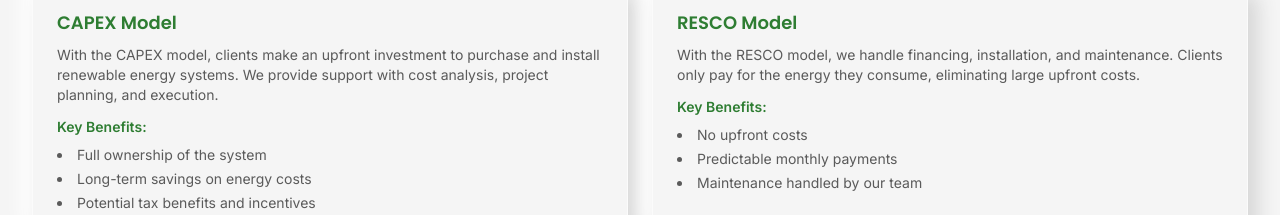
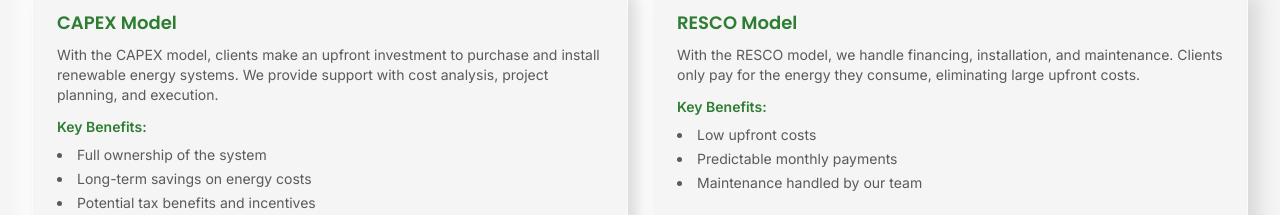
Before and after one commit to Mhdnaveed18/Enersum, a React (Vite) app: page /service-models in a window 1280 px wide. Shown: the part 2180-2395 px from the top of the page. Built offline with nearby package versions, Linux system fonts and the light colour scheme.

Commit message:
Fix build configuration

```diff
--- a/src/pages/ServiceModels.jsx
+++ b/src/pages/ServiceModels.jsx
@@ -128,7 +128,7 @@ export default function ServiceModels() {
                         <div className="mt-3">
                             <h4 className="text-sm font-semibold text-[#2E7D32]">Key Benefits:</h4>
                             <ul className="mt-2 list-disc list-inside space-y-1 text-sm text-[#333333]/80">
-                                <li>No upfront costs</li>
+                                <li>Low upfront costs</li>
                                 <li>Predictable monthly payments</li>
                                 <li>Maintenance handled by our team</li>
                             </ul>
--- a/src/pages/Services.jsx
+++ b/src/pages/Services.jsx
@@ -2,7 +2,7 @@ import Hero from "../components/Hero";
 import { Card } from "../components/Card";
 import ImageWithFallback from "../components/ImageWithFallback";
 
-import imgEnergyAudit from "../assets/services/Energy audit.jpg";
+import imgEnergyAudit from "../assets/services/Energy audit.png";
 import imgPowerQuality from "../assets/services/Power Quality Audit.webp";
 import imgElectricalSafety from "../assets/services/Electrical Safety Audit.jpg";
 import imgProjectImplementation from "../assets/services/energy efficiency.jpg";
```
Also changed, not shown: src/assets/services/Energy audit.jpg (deleted), 1 other file (tests, documents, lock files or other folders).
